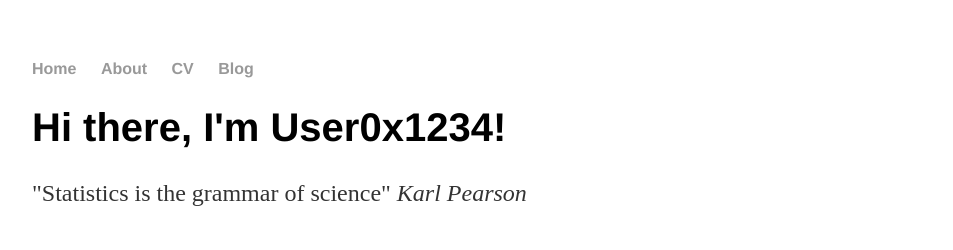
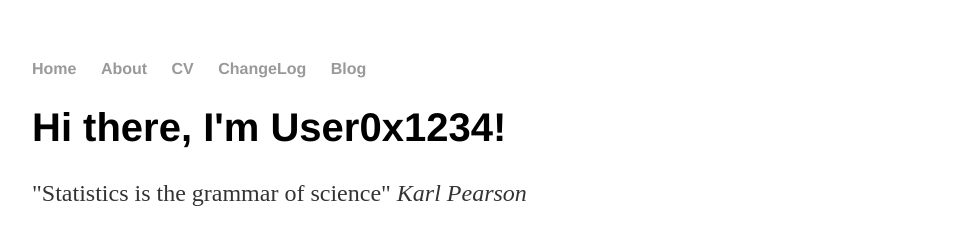
Before and after one commit to user0x1234/user0x1234.github.io, a Jekyll site: the page built from index.html, in a window 1280 px wide. Shown: the top 250 px of the page, without its empty margins (160-1113 px from the left). Built offline with Jekyll 4.4.1, drawn with Linux system fonts in a browser that asks for light colours.

Commit message:
changeLog

```diff
--- a/_layouts/default.html
+++ b/_layouts/default.html
@@ -11,6 +11,7 @@
 	        		<li><a href="/">Home</a></li>
 		        	<li><a href="/about">About</a></li>
 	        		<li><a href="/cv">CV</a></li>
+	        		<li><a href="/changelog">ChangeLog</a></li>
 	        		<li><a href="/blog">Blog</a></li>
 	    		</ul>
 			</nav>
```
